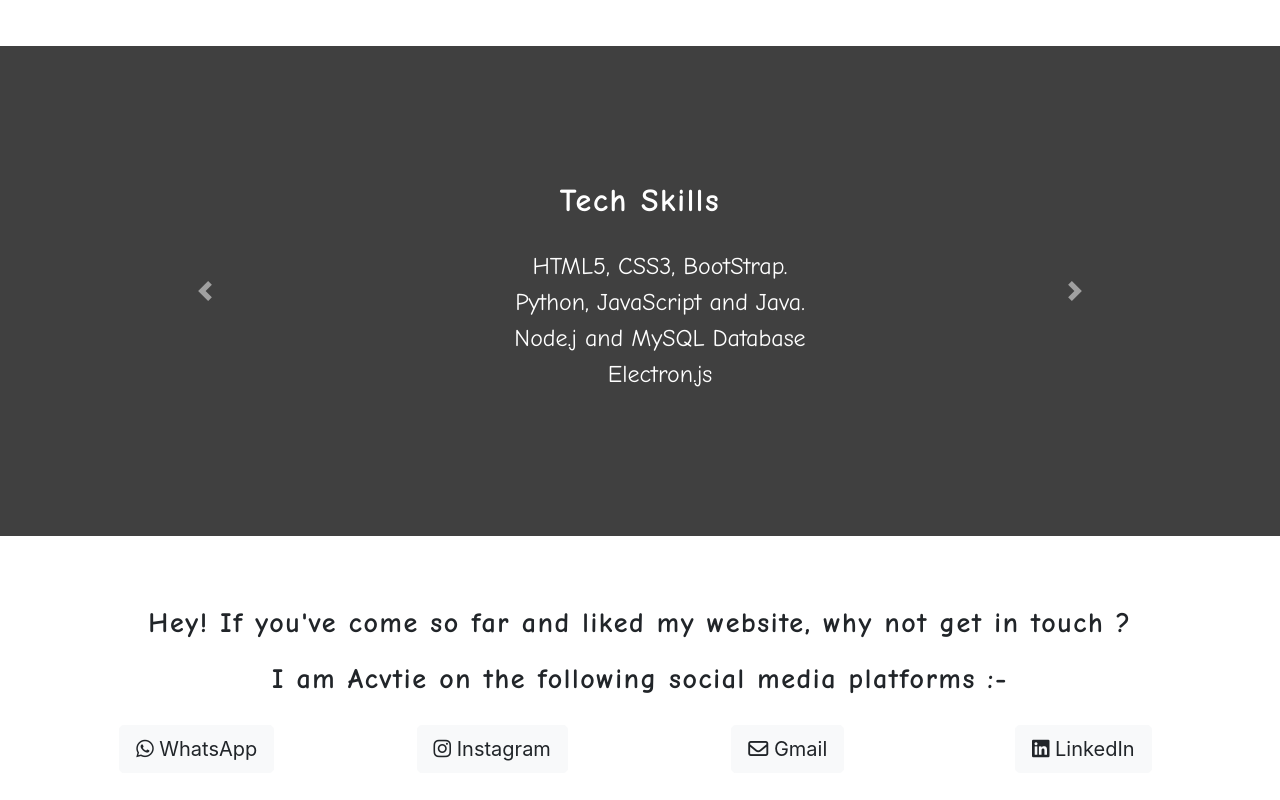
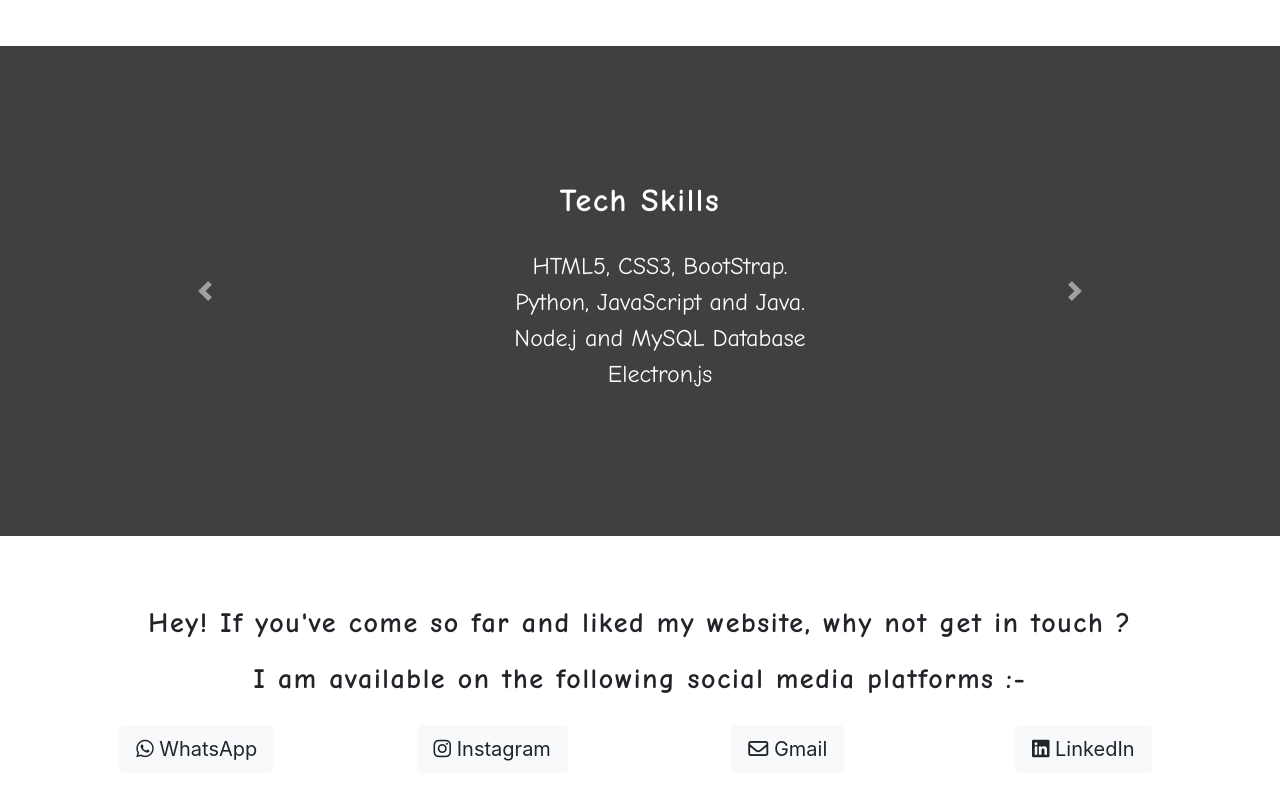
Before and after one commit to SV1973/Portfoilo-v2, a plain HTML site: page index.html in a window 1280 px wide. Shown: the part 1300-2100 px from the top of the page. Drawn offline with nearby package versions, Linux system fonts and the light colour scheme.

Commit message:
Update index.html

```diff
--- a/index.html
+++ b/index.html
@@ -123,7 +123,7 @@
         <section id="contact-details">
 
             <h3>Hey! If you've come so far and liked my website, why not get in touch ? </h3>
-            <h3>I am Acvtie on the following social media platforms :- </h3>
+            <h3>I am available on the following social media platforms :- </h3>
 
             <!-- WA Insta gmail linkedIn -->
 
```
